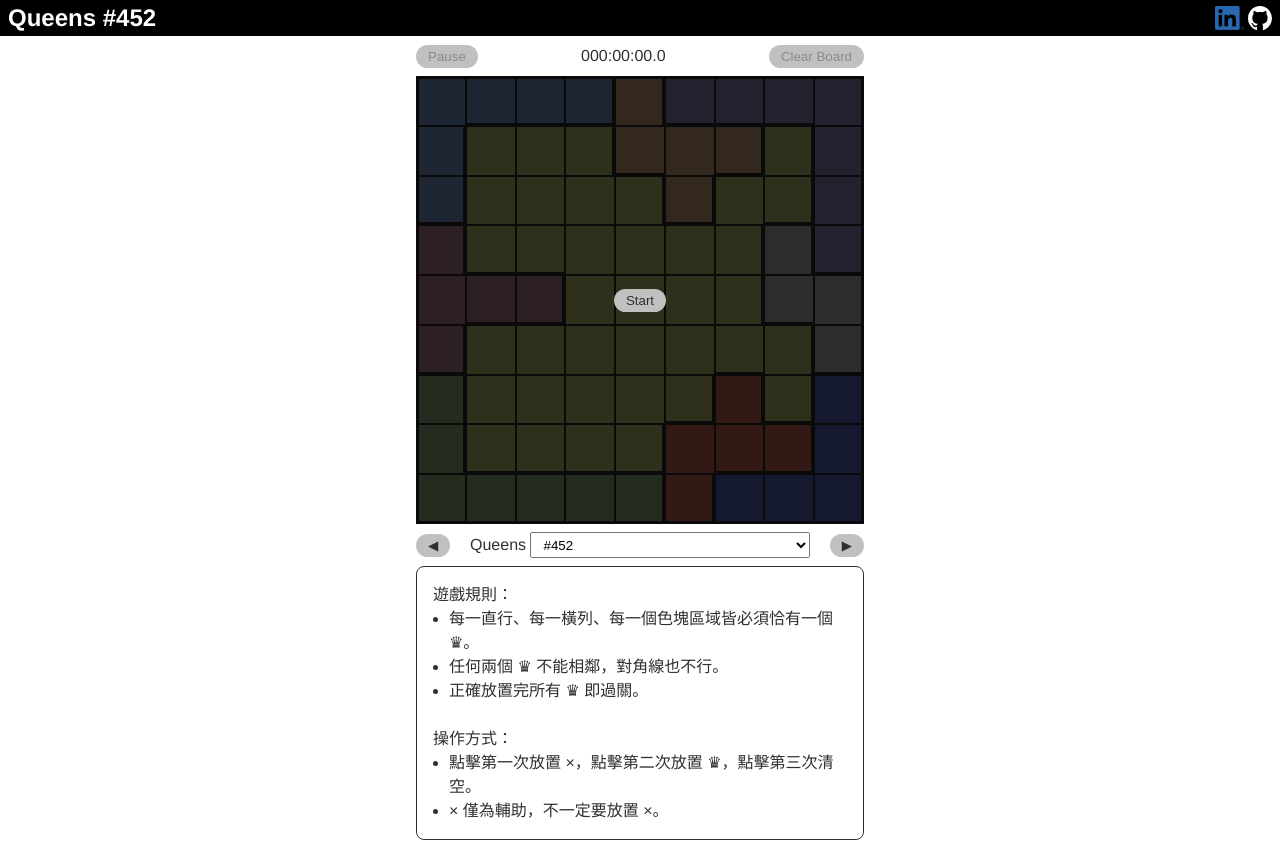
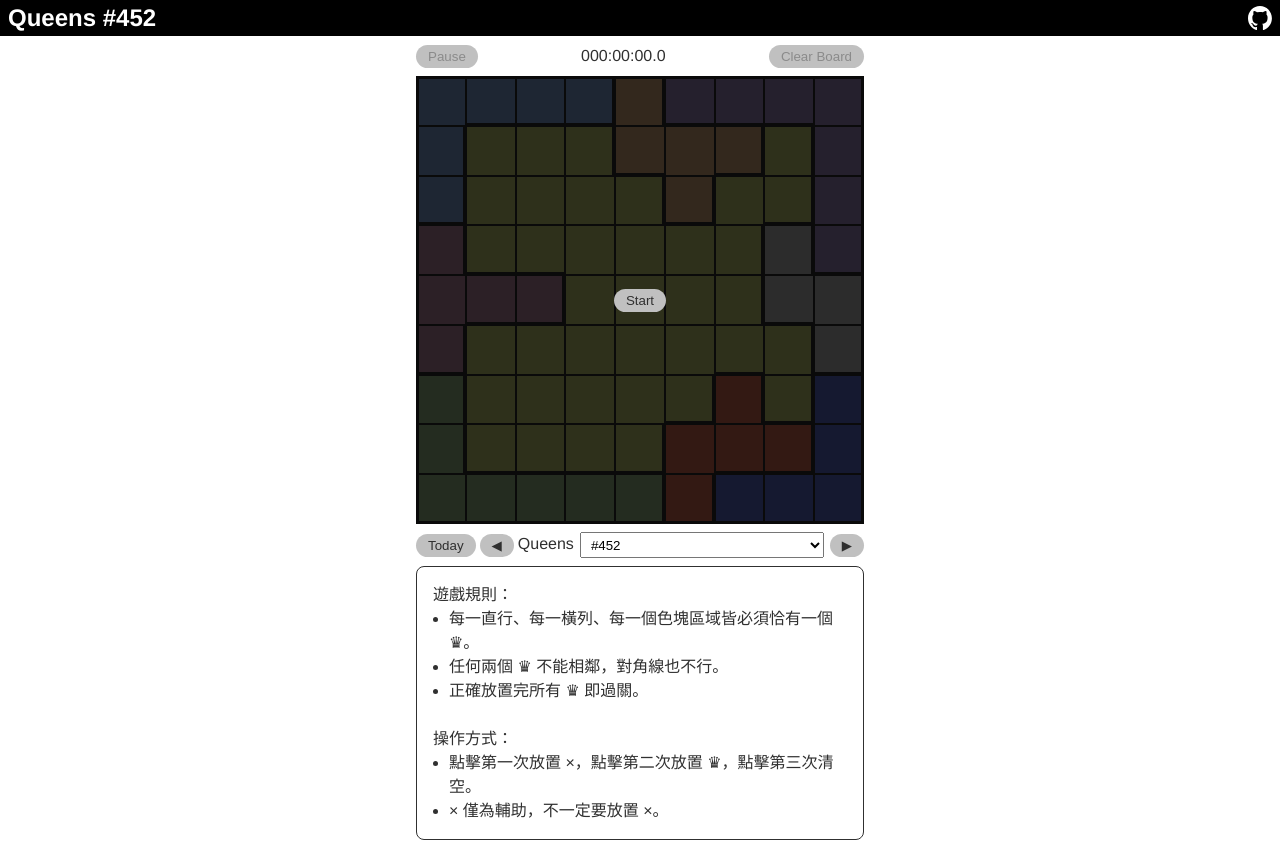
Before and after one commit to cx3576888/queens, a React (Vite) app: page /puzzle/today in a window 1280 px wide. Built offline with nearby package versions, Linux system fonts and the light colour scheme.

Commit message:
add today button; add yesterday url; remove linkedin button

```diff
--- a/src/components/Header.tsx
+++ b/src/components/Header.tsx
@@ -11,11 +11,6 @@ const Header: React.FC = () => {
       <nav>
         <ul className={styles.navMenu}>
           <li>
-            <a href="https://www.linkedin.com/in/chun-yen-liu-61851728b" target="_blank">
-              <img className={styles.navIcon} src="/LI-In-Bug.png" alt="LinkedIn logo" title="Contact me" />
-            </a>
-          </li>
-          <li>
             <a href="https://github.com/cx3576888/queens" target="_blank">
               <img className={styles.navIcon} src="/github-mark-white.svg" alt="GitHub logo" title="Leave a star if you're having fun!" />
             </a>
--- a/src/components/PuzzleControls.tsx
+++ b/src/components/PuzzleControls.tsx
@@ -12,6 +12,10 @@ const PuzzleControls: React.FC = () => {
   const { puzzleNumber } = usePuzzleNumber();
   const { status } = useSelector((state: RootState) => state.timer);
 
+  const handleClickToday = () => {
+    navigate("today");
+  };
+
   const handleChangePuzzle = (older: boolean) => {
     const newPuzzleNumber = getNewPuzzleNumber(puzzleNumber, older);
     navigate(newPuzzleNumber);
@@ -19,6 +23,7 @@ const PuzzleControls: React.FC = () => {
 
   return (
     <div className={styles.puzzleControls}>
+      <button disabled={status === 'loading'} onClick={handleClickToday}>Today</button>
       <button disabled={status === 'loading'} onClick={() => handleChangePuzzle(false)}>◀</button>
       <PuzzleSelector />
       <button disabled={status === 'loading'} onClick={() => handleChangePuzzle(true)}>▶</button>
--- a/src/hooks/usePuzzleNumber.tsx
+++ b/src/hooks/usePuzzleNumber.tsx
@@ -8,6 +8,9 @@ export const usePuzzleNumber = () => {
   if (puzzleNumberString === "today") {
     puzzleNumber = latestPuzzleNumber;
     needRedirect = false;
+  } else if (puzzleNumberString === "yesterday") {
+    puzzleNumber = latestPuzzleNumber - 1;
+    needRedirect = false;
   } else if (puzzleNumber === "" || isNaN(Number(puzzleNumberString))) {
     puzzleNumber = latestPuzzleNumber;
     needRedirect = true;
--- a/src/styles/PuzzleControls.module.css
+++ b/src/styles/PuzzleControls.module.css
@@ -2,5 +2,6 @@
   display: flex;
   justify-content: space-between;
   align-items: center;
+  column-gap: 4px;
   margin: 8px 0;
 }
--- a/src/styles/PuzzleSelector.module.css
+++ b/src/styles/PuzzleSelector.module.css
@@ -1,10 +1,12 @@
 .puzzleSelector {
+  display: flex;
   width: 100%;
-  text-align: center;
 }
 
 .dropdown {
-  width: calc(100% - 100px);
+  width: 100%;
   height: 26px;
-  padding-left: 8px;
+  padding-left: 6px;
+  margin-left: 6px;
+  margin-right: 2px;
 }
```
Also changed, not shown: public/LI-In-Bug.png (deleted).
